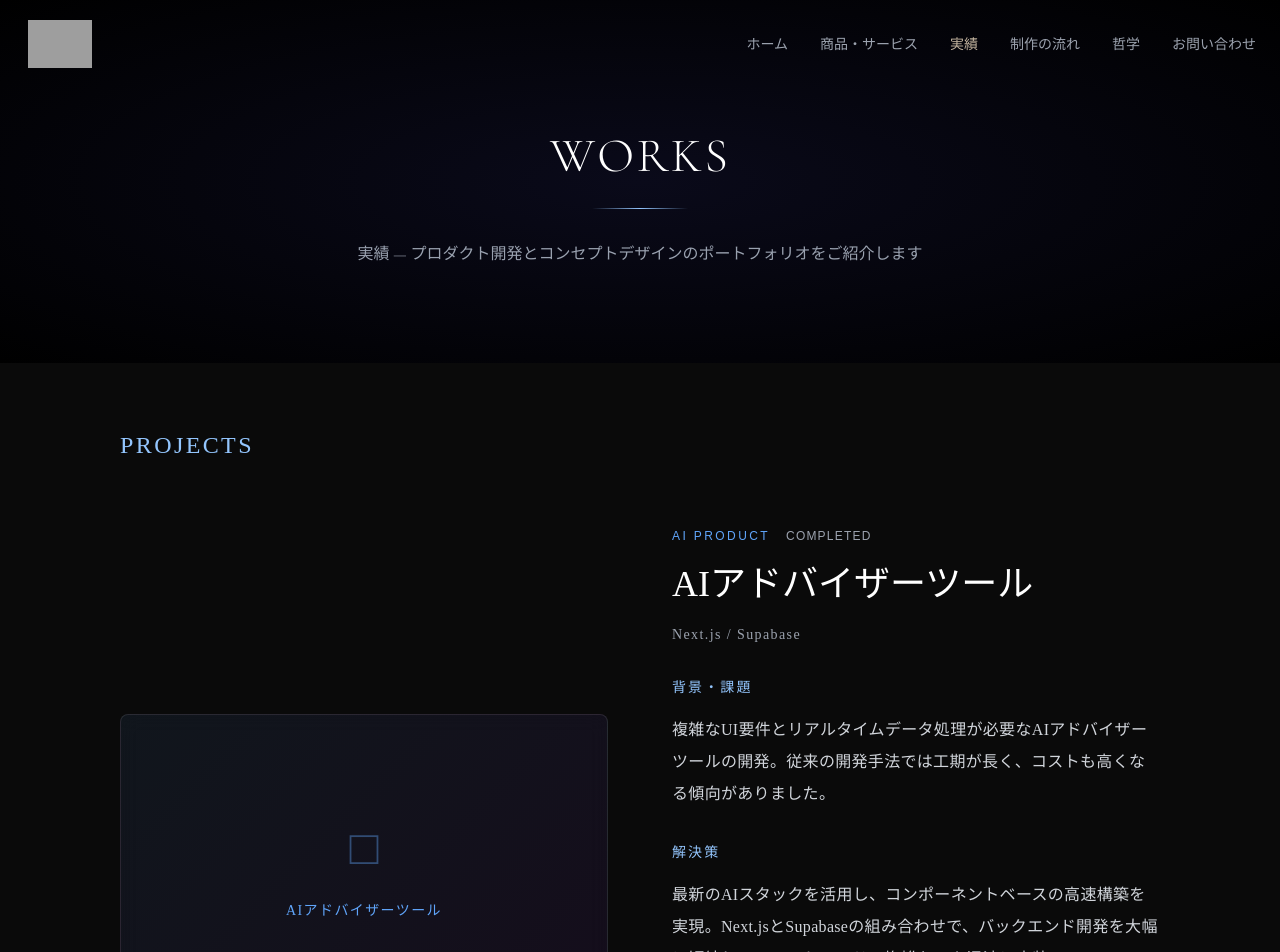
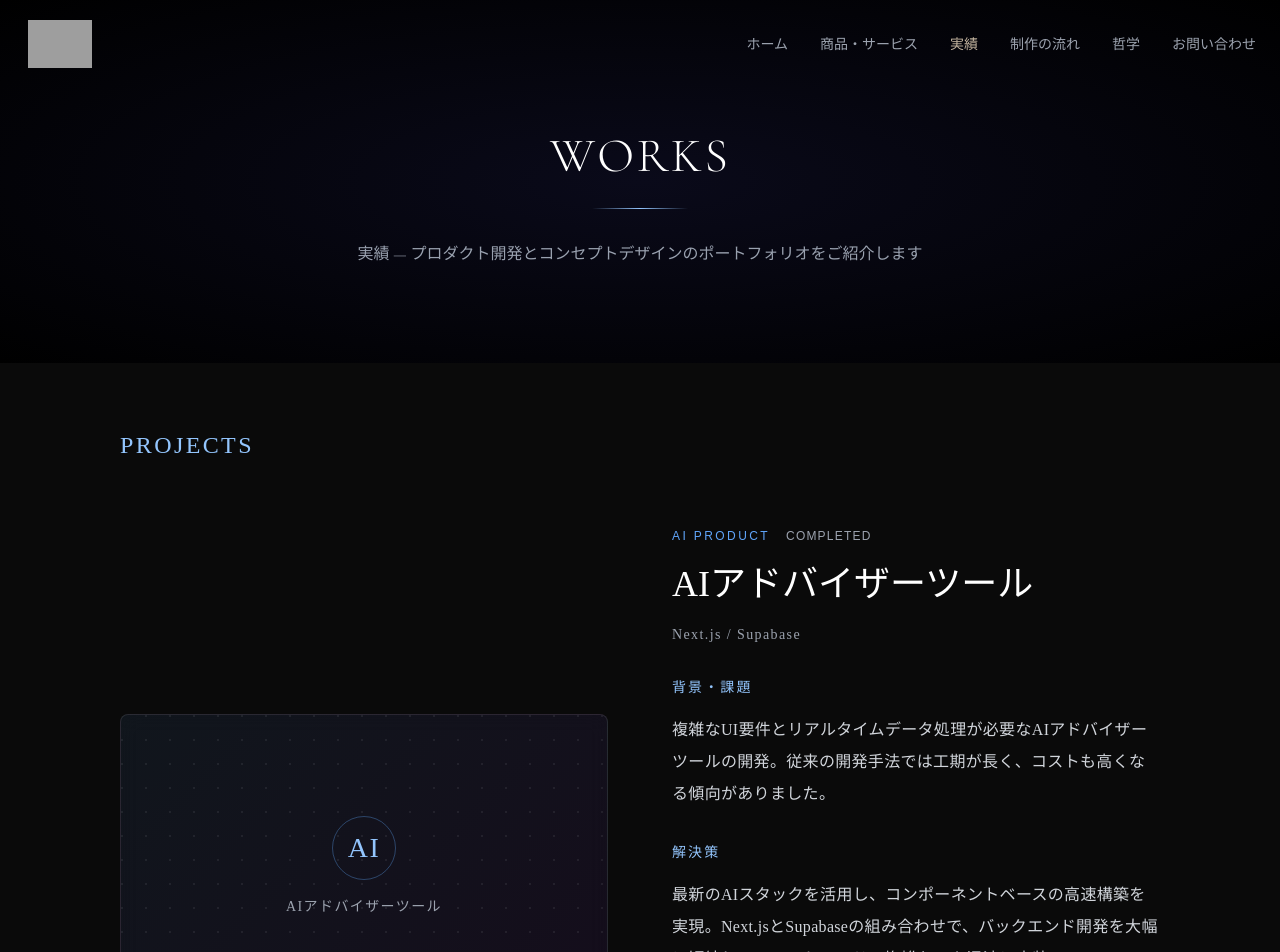
Before and after one commit to Dev-AK28/shape-d-hp, a Next.js app: page /works in a window 1280 px wide. Shown: the top 952 px of the page. Built offline with nearby package versions, Linux system fonts and the light colour scheme; grey boxes are pictures that could not be loaded.

Commit message:
style(#355): WorksContent の画像未設定プレースホルダーを意図的なデザインに刷新 (#359)
□グリフの代わりにモノグラムバッジ + ドットグリッドで空状態を表現し、CONCEPT WORKS セクションと視覚的な一貫性を持たせた

```diff
--- a/components/WorksContent.tsx
+++ b/components/WorksContent.tsx
@@ -23,7 +23,8 @@ export default function WorksContent() {
       challenge: "複雑なUI要件とリアルタイムデータ処理が必要なAIアドバイザーツールの開発。従来の開発手法では工期が長く、コストも高くなる傾向がありました。",
       solution: "最新のAIスタックを活用し、コンポーネントベースの高速構築を実現。Next.jsとSupabaseの組み合わせで、バックエンド開発を大幅に短縮し、フロントエンドの複雑なUIも迅速に実装。",
       result: "開発期間：通常の1/3、コスト：相場の半額程度で実現。リアルタイム処理と複雑なUIを両立した高品質な製品を短期間で納品。",
-      imagePlaceholder: "AIアドバイザーツール"
+      imagePlaceholder: "AIアドバイザーツール",
+      monogram: "AI"
     },
     {
       id: 2,
@@ -34,7 +35,8 @@ export default function WorksContent() {
       challenge: "構造的思考をサポートするOS的アプリの開発。従来のノートアプリやタスク管理ツールとは異なる、思考の構造化を促進する新しいパラダイムが必要。",
       solution: "最新のAIスタックを活用したアジャイル開発手法でプロトタイプから実装まで迅速に進行。ユーザーの思考プロセスを可視化・構造化する独自のアルゴリズムとUI設計を実装。",
       result: "現在開発中。プロトタイプ段階で高いユーザー満足度を獲得。2026年リリース予定。",
-      imagePlaceholder: "Scopa"
+      imagePlaceholder: "Scopa",
+      monogram: "SC"
     }
   ];
 
@@ -114,6 +116,7 @@ export default function WorksContent() {
                     isMobile: isTouchDevice,
                   })}
                   style={{
+                    position: 'relative',
                     aspectRatio: '16/10',
                     background: 'linear-gradient(135deg, rgba(96, 165, 250, 0.08) 0%, rgba(147, 51, 234, 0.08) 100%)',
                     border: '1px solid rgba(255, 255, 255, 0.1)',
@@ -121,12 +124,40 @@ export default function WorksContent() {
                     display: 'flex',
                     alignItems: 'center',
                     justifyContent: 'center',
-                    backdropFilter: 'blur(10px)'
+                    backdropFilter: 'blur(10px)',
+                    overflow: 'hidden'
                   }}
                 >
-                  <div style={{ textAlign: 'center', color: '#60a5fa' }}>
-                    <div style={{ fontSize: '48px', marginBottom: '16px', opacity: 0.4 }}>□</div>
-                    <p style={{ fontSize: '14px', letterSpacing: '0.1em', fontFamily: 'serif' }}>{work.imagePlaceholder}</p>
+                  <div
+                    aria-hidden="true"
+                    style={{
+                      position: 'absolute',
+                      inset: 0,
+                      backgroundImage: 'radial-gradient(circle at 1px 1px, rgba(255, 255, 255, 0.07) 1px, transparent 0)',
+                      backgroundSize: `${spacing.md}px ${spacing.md}px`,
+                    }}
+                  />
+                  <div style={{ position: 'relative', textAlign: 'center', color: '#60a5fa' }}>
+                    <div
+                      style={{
+                        width: `${spacing.xxl}px`,
+                        height: `${spacing.xxl}px`,
+                        margin: `0 auto ${spacing.sm}px`,
+                        borderRadius: '50%',
+                        border: '1px solid rgba(96, 165, 250, 0.35)',
+                        display: 'flex',
+                        alignItems: 'center',
+                        justifyContent: 'center',
+                        fontSize: '28px',
+                        fontWeight: 300,
+                        fontFamily: 'serif',
+                        letterSpacing: '0.05em',
+                        color: '#93c5fd',
+                      }}
+                    >
+                      {work.monogram}
+                    </div>
+                    <p style={{ fontSize: '14px', letterSpacing: '0.1em', fontFamily: 'serif', color: '#9ca3af' }}>{work.imagePlaceholder}</p>
                   </div>
                 </motion.div>
 
```
